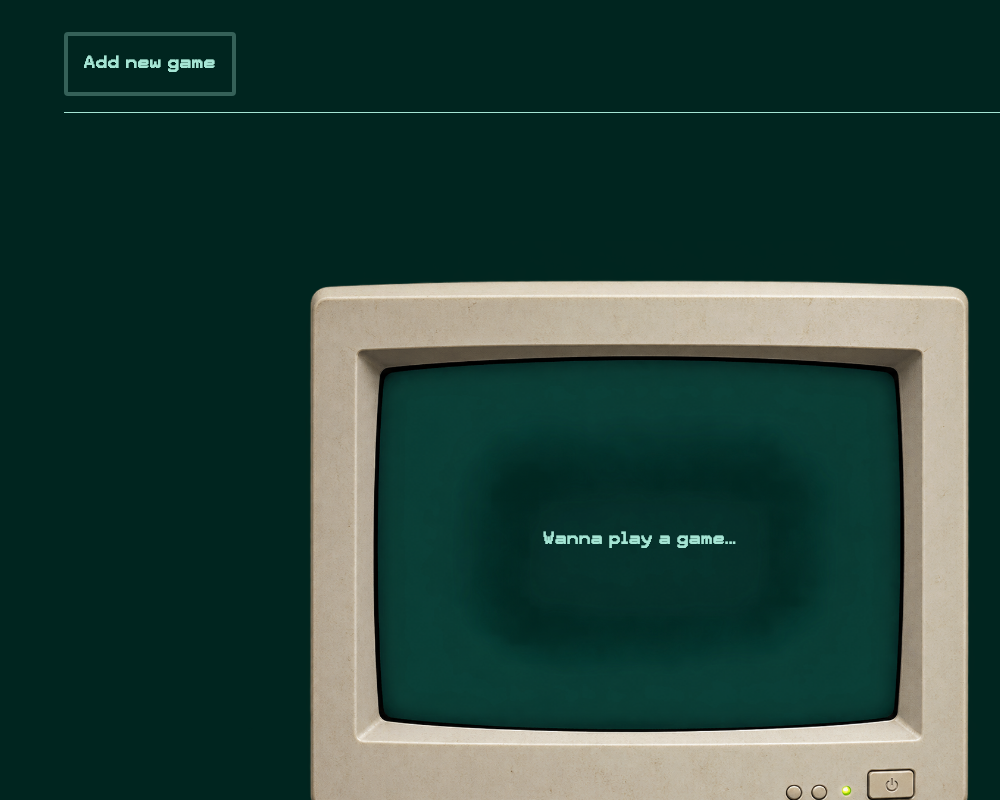
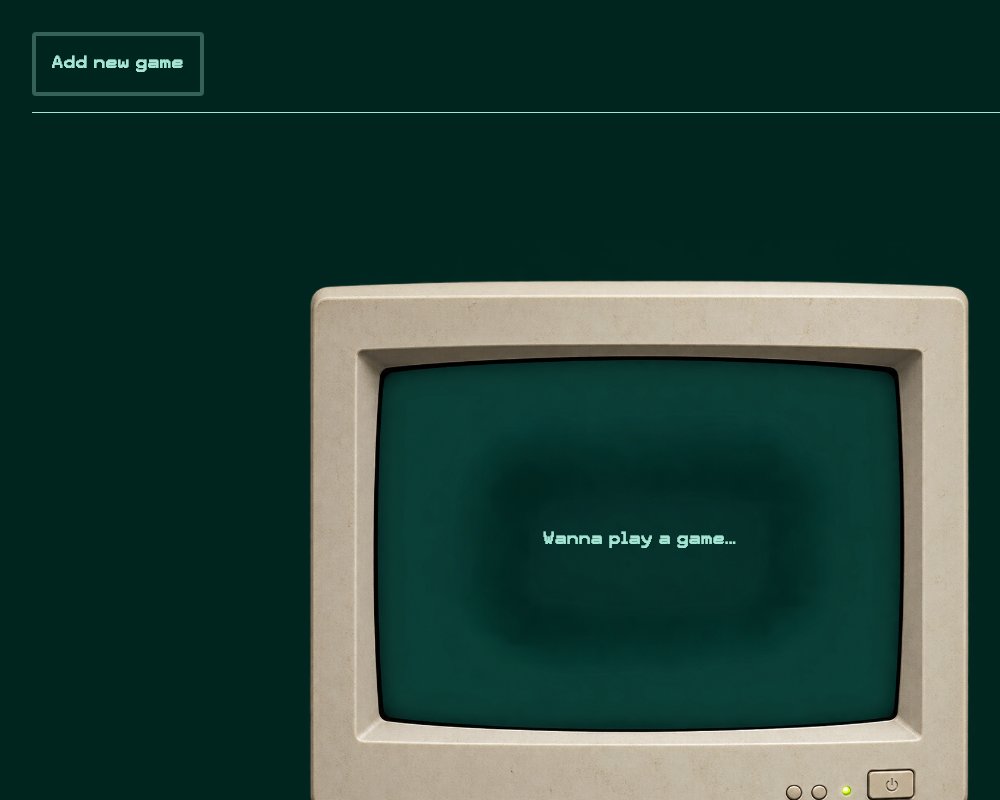
Before and after one commit to erik-grahn/FED25D_REACT_QUESTLOG, a React (Vite) app: page /games in a window 1280 px wide. Shown: the top 800 px of the page, without its empty margins (0-1000 px from the left). Built offline with nearby package versions, Linux system fonts and the light colour scheme; no server answers.

Commit message:
style: adjust general styleing

```diff
--- a/src/index.css
+++ b/src/index.css
@@ -32,12 +32,11 @@ body {
   color: var(--color-game-text);
   background-color: var(--color-game-bg);
   font-family: 'data', sans-serif;
-  margin: 2rem;
   font-weight: 700;
 }
 
 button {
-  @apply mx-4 mb-4 text-xl w-42 p-4 border-4 border-game-border rounded-sm hover:bg-game-input active:bg-game-border active:text-game-bg;
+  @apply mx-2 mb-4 text-lg w-38 p-4 border-4 border-game-border rounded-sm hover:bg-game-input active:bg-game-border active:text-game-bg;
 }
 
 .typing {
```
